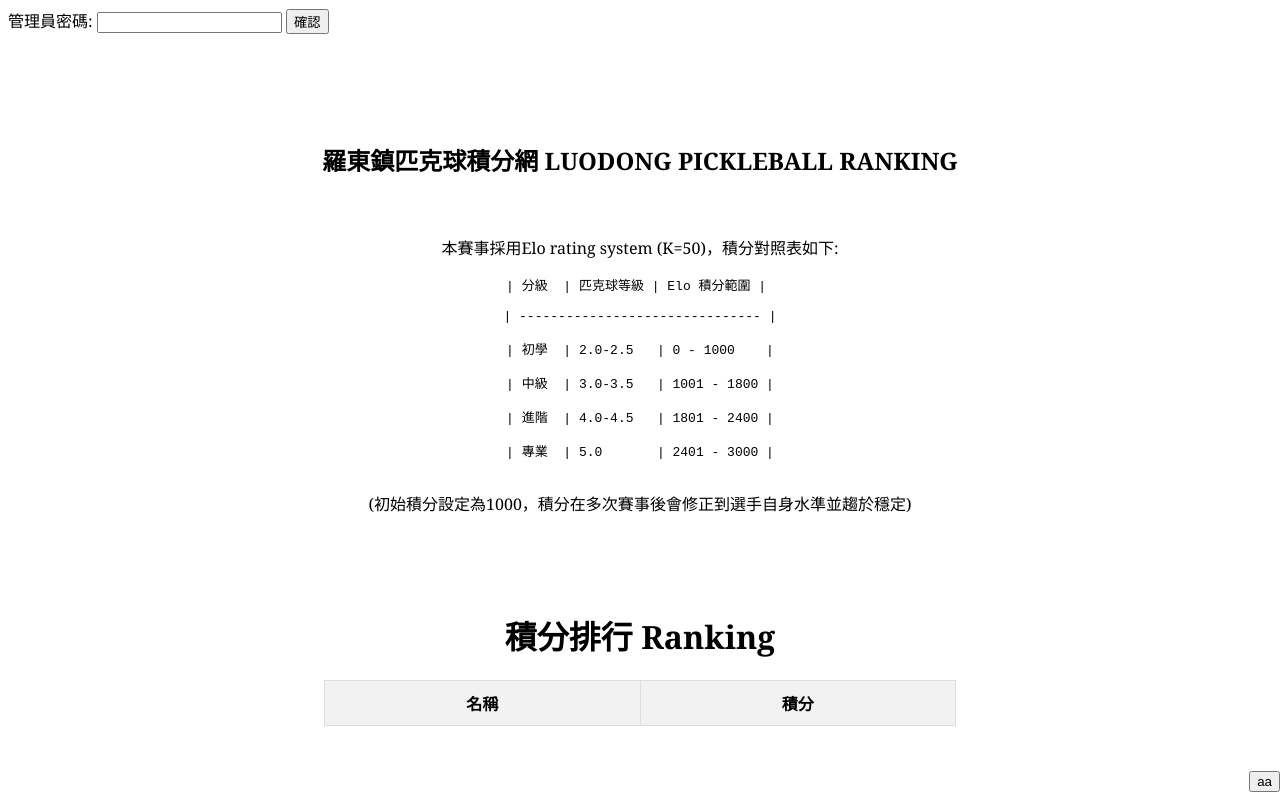
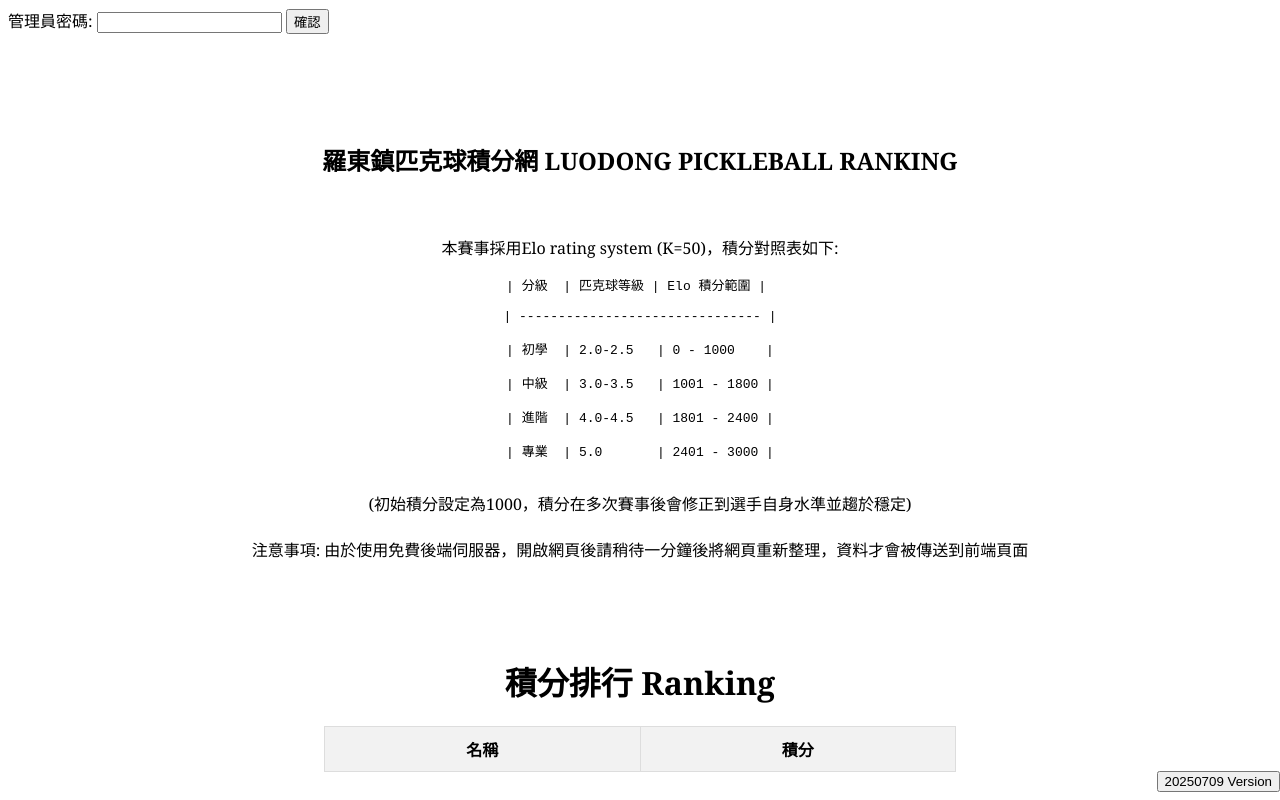
Before and after one commit to b04502057/PRS2, a website: page index.html in a window 1280 px wide. Drawn offline with Linux system fonts and the light colour scheme; no server answers.

Commit message:
Update index.html

```diff
--- a/index.html
+++ b/index.html
@@ -33,7 +33,7 @@
     管理員密碼:
     <input id="password" type="password">
     <button onclick="login()">確認</button>
-    <button onclick="auth()" style="right: 0%; bottom: 1%; position: absolute; opacity: 1;">aa</button>
+    <button onclick="auth()" style="right: 0%; bottom: 1%; position: absolute; opacity: 1;">20250709 Version</button>
 
 
 <br><br><br><br><br>
@@ -48,7 +48,9 @@
 | 進階  | 4.0-4.5   | 1801 - 2400 |<br>
 | 專業  | 5.0       | 2401 - 3000 |<br>
 </pre>
-<p>(初始積分設定為1000，積分在多次賽事後會修正到選手自身水準並趨於穩定)</p><br>
+<p>(初始積分設定為1000，積分在多次賽事後會修正到選手自身水準並趨於穩定)<br><br>
+注意事項: 由於使用免費後端伺服器，開啟網頁後請稍待一分鐘後將網頁重新整理，資料才會被傳送到前端頁面 <br>
+</p><br>
 </p>
 <br>
     <h1 style="text-align: center;">積分排行 Ranking</h1>
```
